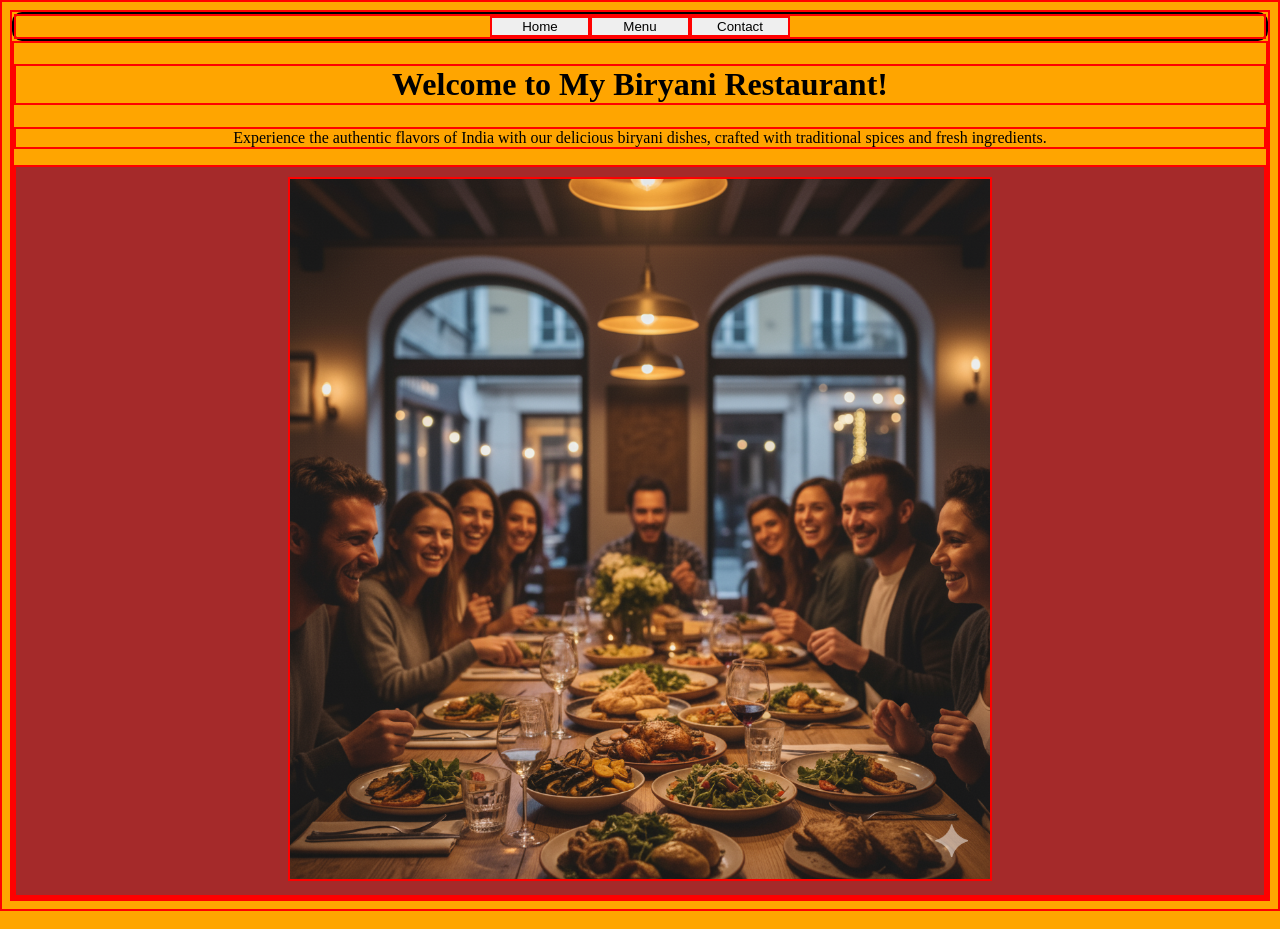
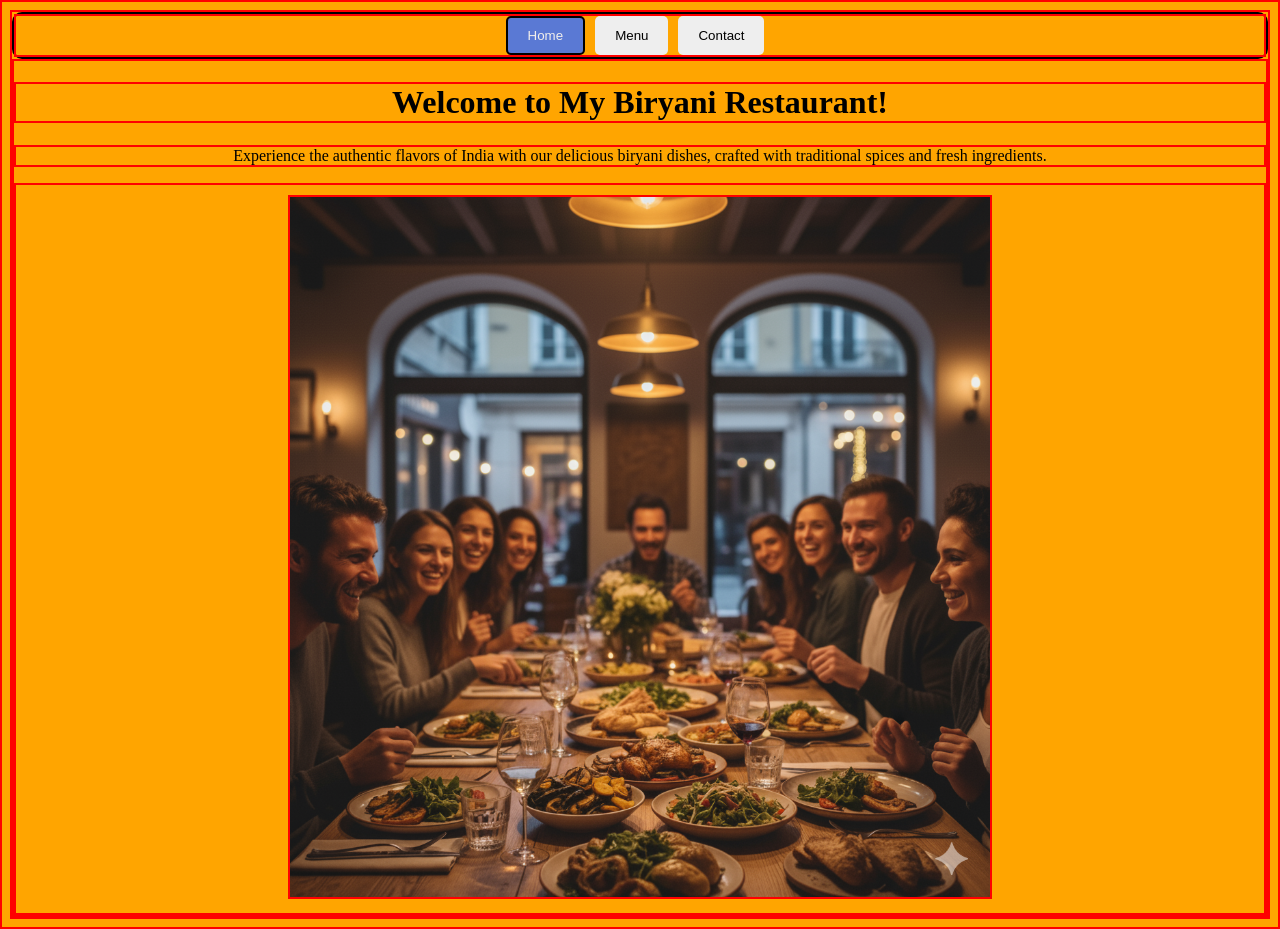
Before and after one commit to DarkFerrari/restaurant_page, a website built with webpack: page src/template.html in a window 1280 px wide. Both pictures are taken after a click on the button "Home". Built offline with nearby package versions, Linux system fonts and the light colour scheme.

Commit message:
update button active change
button active blue color

```diff
--- a/src/index.js
+++ b/src/index.js
@@ -3,13 +3,37 @@ import {homeLoad} from "./homePage.js";
 import {menu} from "./menu.js";
 import {contact} from "./contact.js";
 
+const homeButton = document.getElementById('home-btn');
+const menuButton = document.getElementById('menu-btn');
+const contactButton = document.getElementById('contact-btn');
+const buttons = [homeButton, menuButton, contactButton];
+
+function clearActiveButton() {
+    buttons.forEach((button) => button.classList.remove('active'));
+}
+
+function showHome() {
+    clearActiveButton();
+    homeButton.classList.add('active');
+    homeLoad();
+}
+
+function showMenu() {
+    clearActiveButton();
+    menuButton.classList.add('active');
+    menu();
+}
+
+function showContact() {
+    clearActiveButton();
+    contactButton.classList.add('active');
+    contact();
+}
+
+
 homeLoad();
 console.log('Hello, from restaurant index.js!');
 
-const homeButton = document.getElementById('home-btn');
-const menuButton = document.getElementById('menu-btn');
-const contactButton = document.getElementById('contact-btn');
-
-homeButton.addEventListener('click', homeLoad);
-menuButton.addEventListener('click', menu);
-contactButton.addEventListener('click', contact);
+homeButton.addEventListener('click', showHome);
+menuButton.addEventListener('click', showMenu);
+contactButton.addEventListener('click', showContact);
--- a/src/styles.css
+++ b/src/styles.css
@@ -19,15 +19,24 @@ nav div{
     justify-content: center;
 }
 
-button{
-    list-style: none;
-    text-align: center;
-    width: 100px;
+nav button {
+  padding: 10px 20px;
+  margin-right: 10px;
+  cursor: pointer;
+  background-color: #eee;
+  border: none;
+  border-radius: 5px;
+}
+
+nav button.active {
+  background-color: #5a79d4; /* Highlight color */
+  color: rgb(242, 239, 235);
+   border: black 2px solid;
 }
 
 .image-container{
     padding: 10px;
-   background-color: brown;
+
     text-align: center;
 }
 
```
